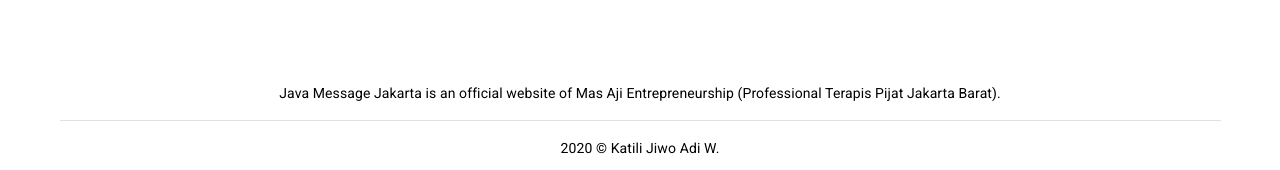
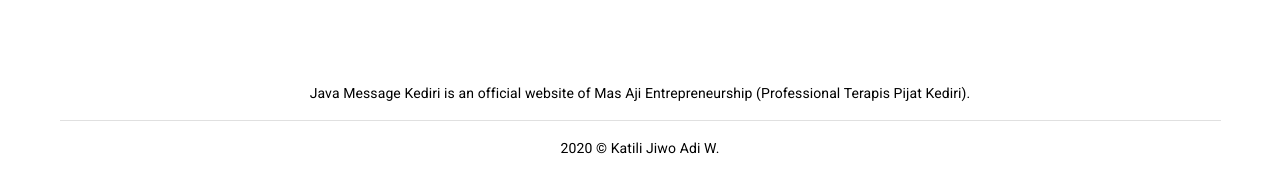
Before and after one commit to jiwomdf/Vue-Vuetify-Massage-Website, a Vue app: page / in a window 1280 px wide. Shown: the part 1816-1986 px from the top of the page. Built offline with nearby package versions, Linux system fonts and the light colour scheme.

Commit message:
change jakarta -> kediri

```diff
--- a/src/components/Footer.vue
+++ b/src/components/Footer.vue
@@ -1,18 +1,15 @@
 <template>
   <v-footer padless>
-    <v-card flat tile class=" lighten-1 black--text text-center flex">
-      <v-card-text>
-      </v-card-text>
+    <v-card flat tile class="lighten-1 black--text text-center flex">
+      <v-card-text></v-card-text>
 
-      <v-card-text class="black--text">
-        Java Message Jakarta is an official website of Mas Aji Entrepreneurship (Professional Terapis Pijat Jakarta Barat).
-      </v-card-text>
+      <v-card-text
+        class="black--text"
+      >Java Message Kediri is an official website of Mas Aji Entrepreneurship (Professional Terapis Pijat Kediri).</v-card-text>
 
       <v-divider></v-divider>
 
-      <v-card-text class="black--text">
-        {{ new Date().getFullYear() }} © Katili Jiwo Adi W.
-      </v-card-text>
+      <v-card-text class="black--text">{{ new Date().getFullYear() }} © Katili Jiwo Adi W.</v-card-text>
     </v-card>
   </v-footer>
 </template>
```
